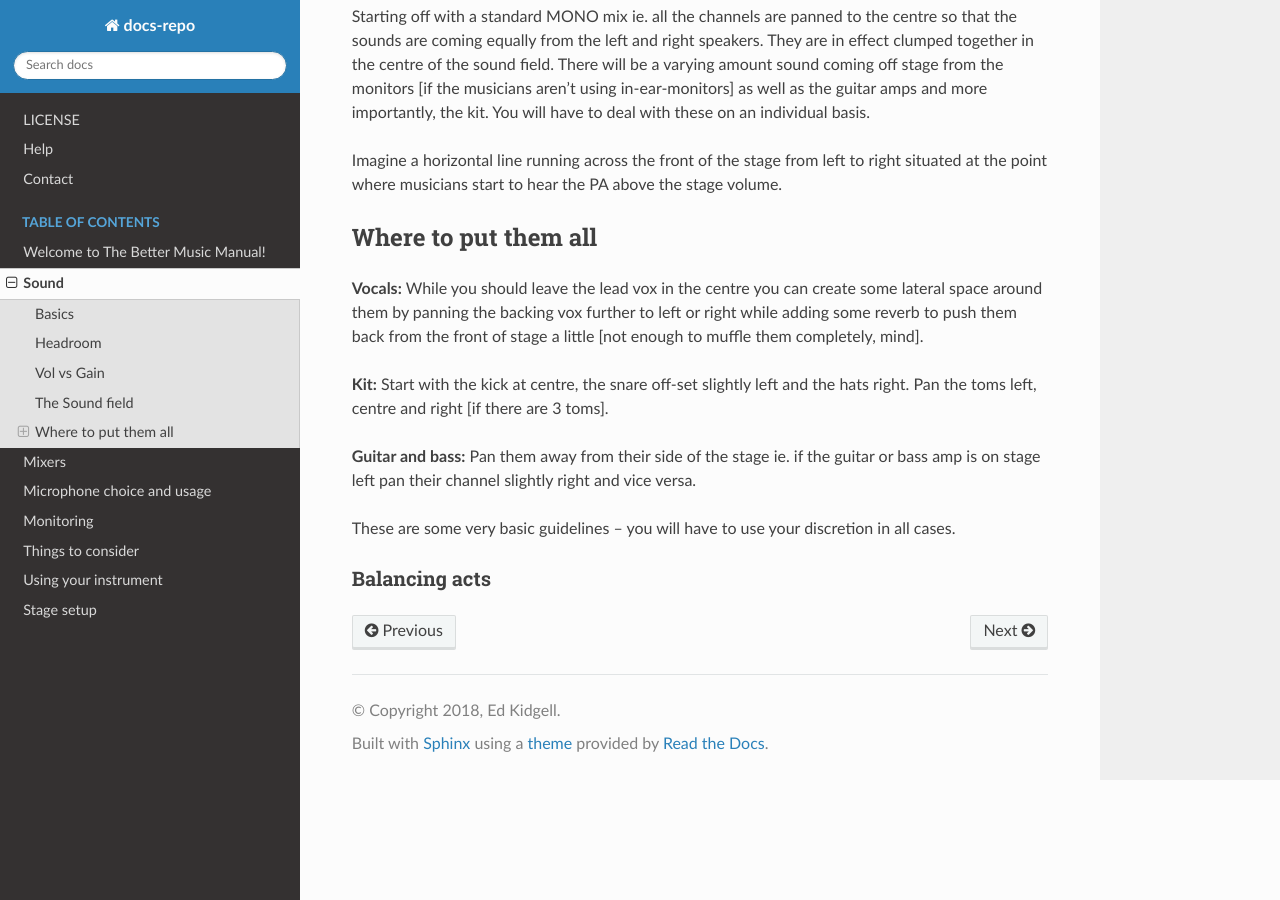
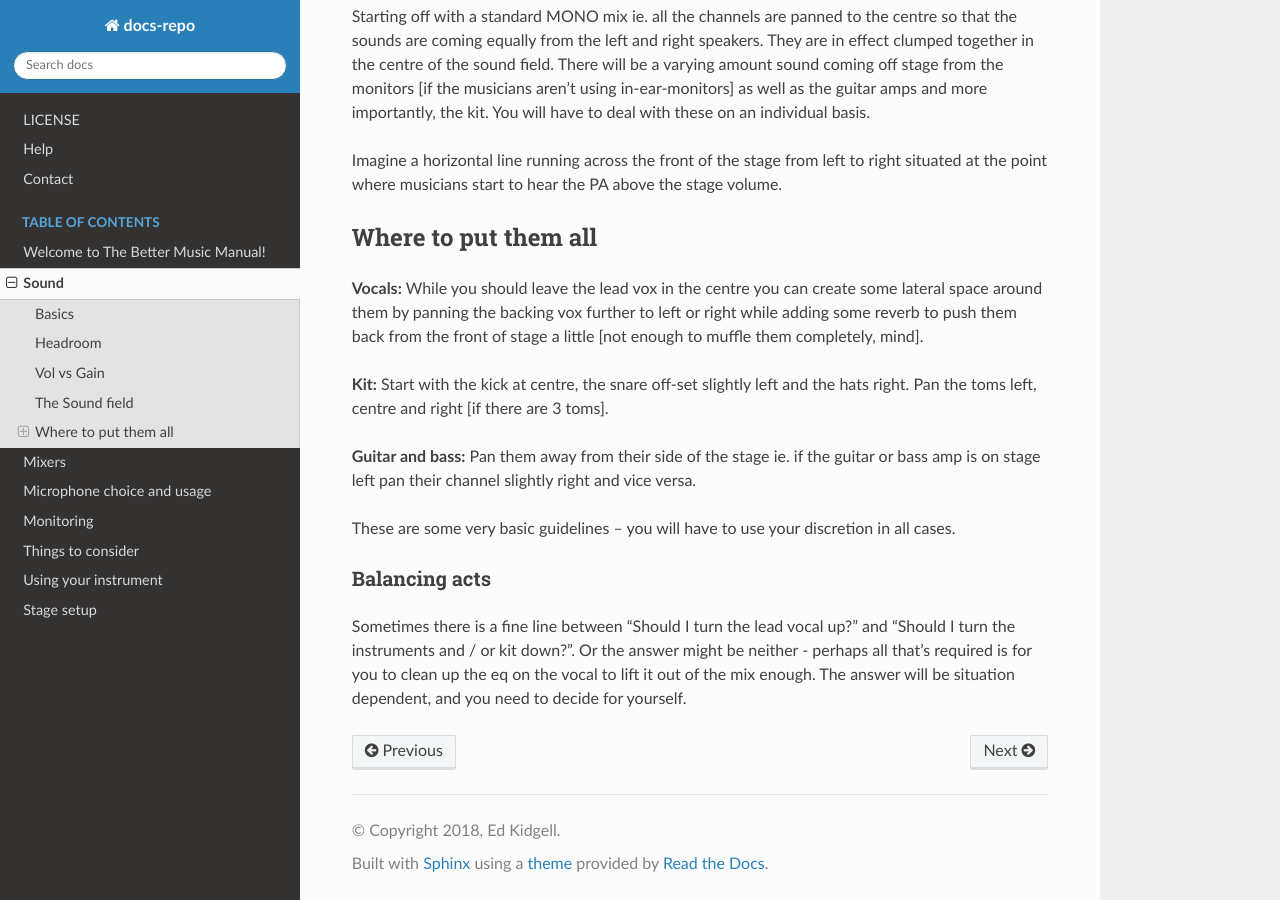
Before and after one commit to flakjakk/docs-repo, a Sphinx documentation site: the page built from docs/source/sound1.md, in a window 1280 px wide and 900 px high, scrolled down 763 px. Built offline with Sphinx 7.4.7 and the Read the Docs theme 2.0.0, drawn with Linux system fonts in a browser that asks for light colours.

Commit message:
Update sound1.md
Updated 'Balancing acts'.

```diff
--- a/docs/source/sound1.md
+++ b/docs/source/sound1.md
@@ -37,3 +37,5 @@ Imagine a horizontal line running across the front of the stage from left to rig
 These are some very basic guidelines – you will have to use your discretion in all cases.
 
 ### Balancing acts
+
+Sometimes there is a fine line between "Should I turn the lead vocal up?" and "Should I turn the instruments and / or kit down?". Or the answer might be neither - perhaps all that's required is for you to clean up the eq on the vocal to lift it out of the mix enough. The answer will be situation dependent, and you need to decide for yourself.
```
